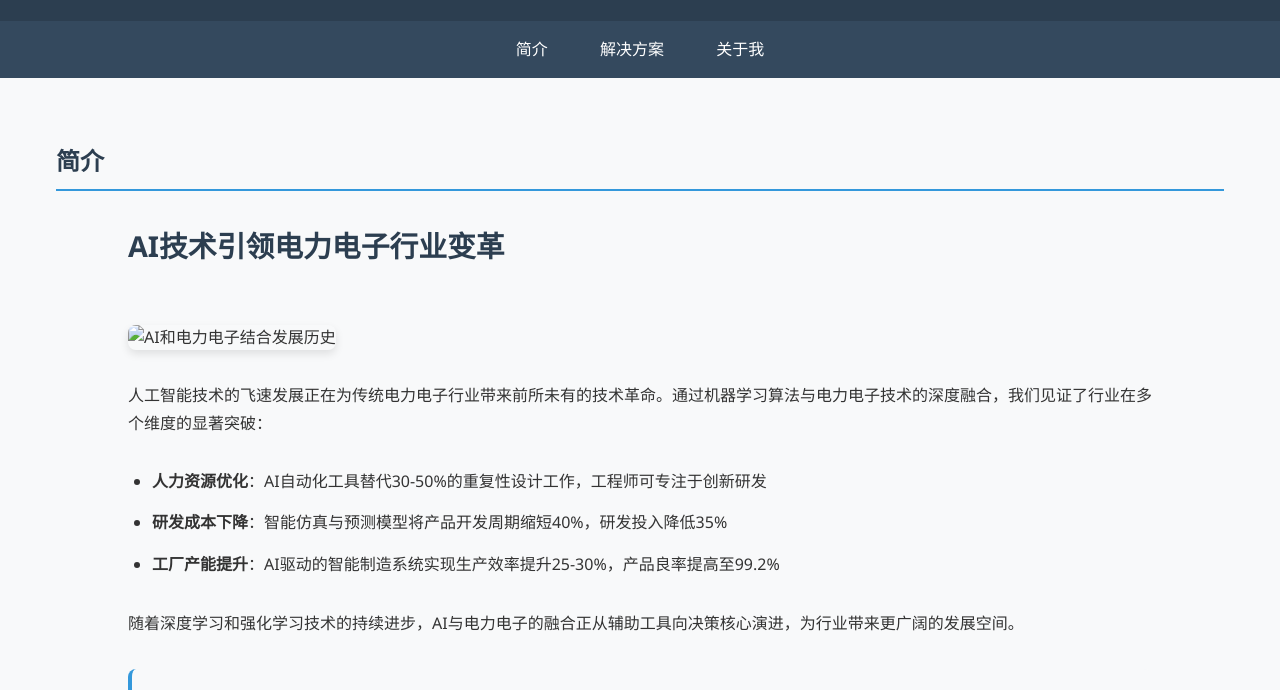
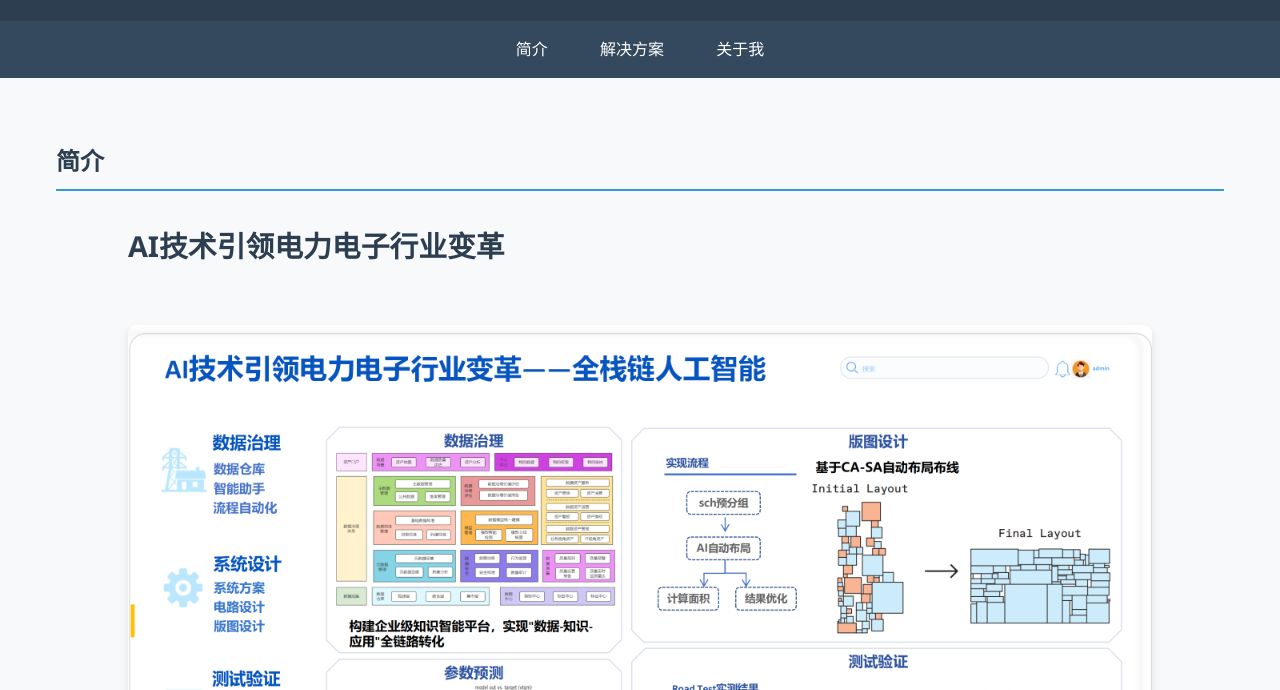
Before and after one commit to 2011xms/AI-for-Chip-design, a plain HTML site: page index.html in a window 1280 px wide. Shown: the part 104-794 px from the top of the page. Drawn offline with Linux system fonts and the light colour scheme; the site is published under a folder, as on GitHub Pages, so addresses that start at the root find nothing; files whose address does not match are found by name.

Commit message:
Update index.html

```diff
--- a/index.html
+++ b/index.html
@@ -88,7 +88,7 @@
             <h2>简介</h2>
             <div class="intro-content">
                 <h3>AI技术引领电力电子行业变革</h3>
-                <img src="/网站/解决方案总览.png" alt="AI和电力电子结合发展历史" class="ppt-image">
+                <img src="网站/解决方案总览.png" alt="AI和电力电子结合发展历史" class="ppt-image">
 
                 <p>人工智能技术的飞速发展正在为传统电力电子行业带来前所未有的技术革命。通过机器学习算法与电力电子技术的深度融合，我们见证了行业在多个维度的显著突破：</p>
 
```
